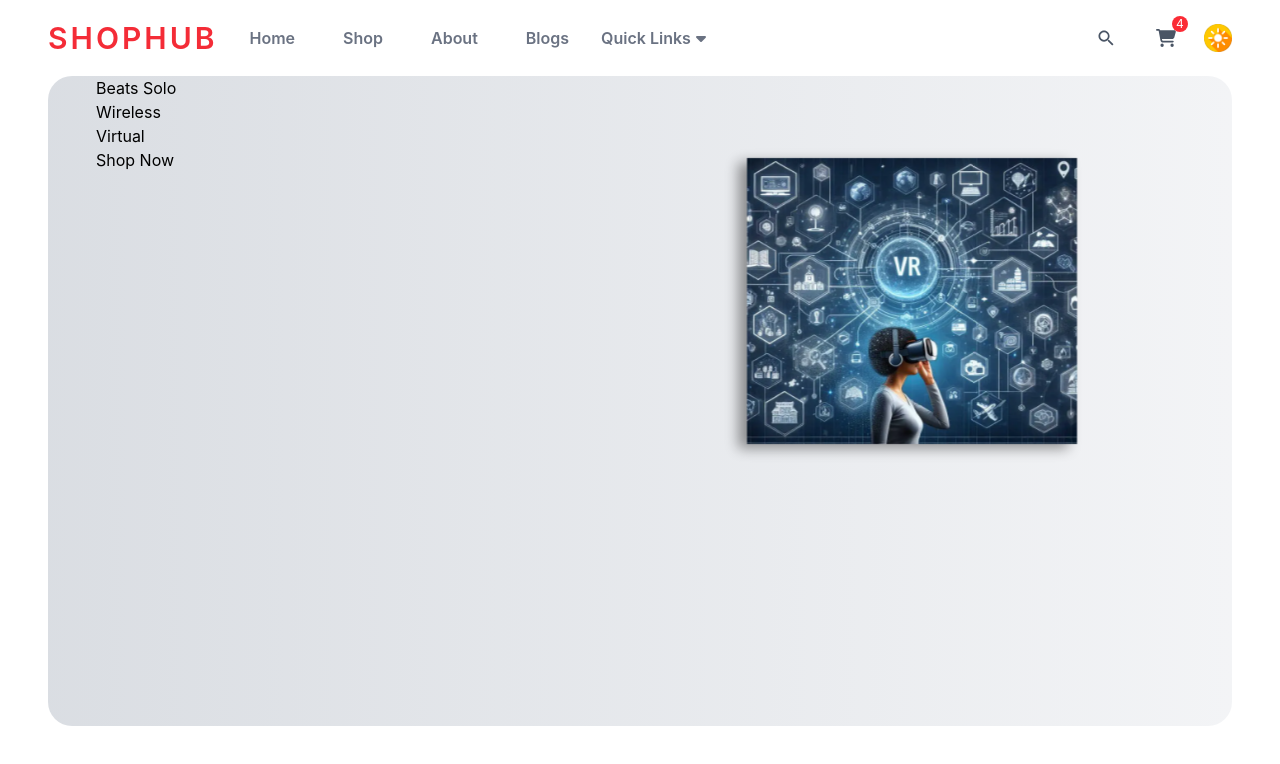
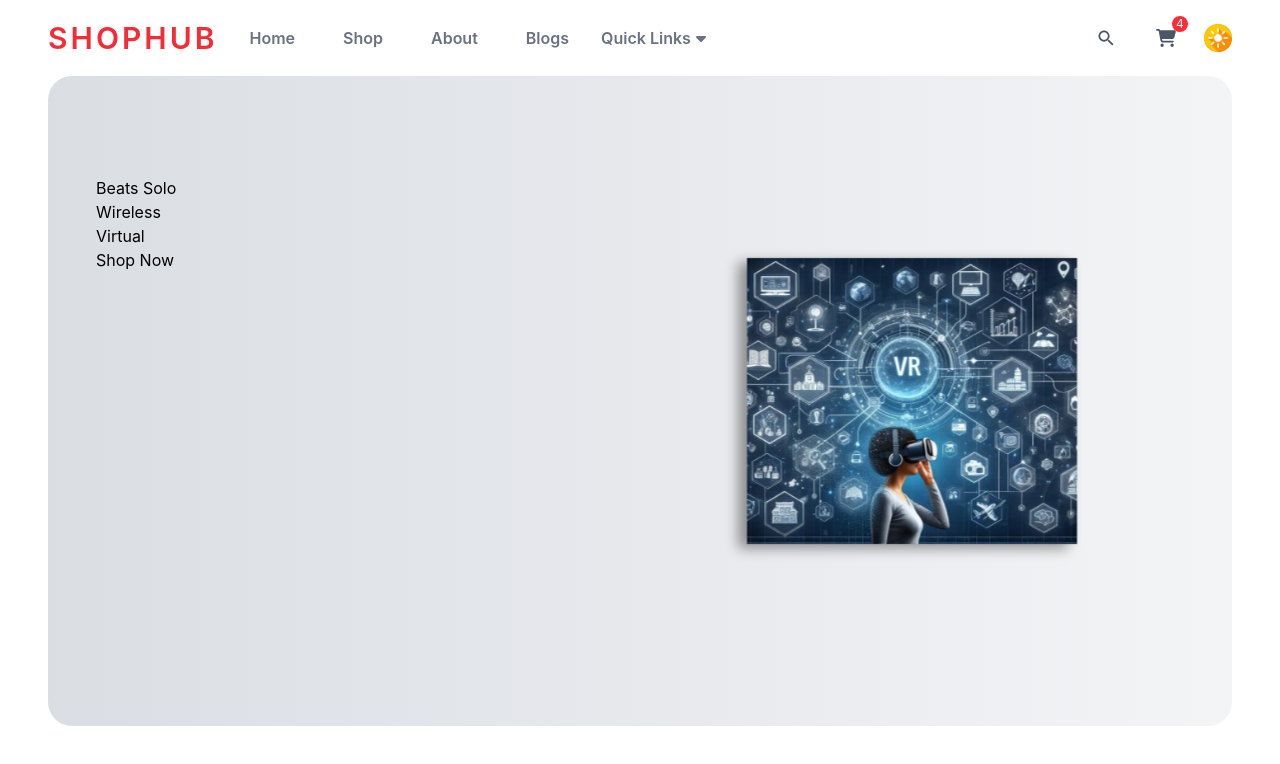
Before and after one commit to kaxadeveloper/Ecommerce, a React (Vite) app: page / in a window 1280 px wide. Shown: the top 764 px of the page. Built offline with nearby package versions, Linux system fonts and the light colour scheme.

Commit message:
add more styles

```diff
--- a/src/components/Hero/Hero.jsx
+++ b/src/components/Hero/Hero.jsx
@@ -48,7 +48,7 @@ const Hero = () => {
 
     return (
         <div className='container'>
-            <div className='overflow-hidden rounded-3xl min-h-[550px] sm:min-h-[650px] hero-bg-color'>
+            <div className='overflow-hidden rounded-3xl min-h-[550px] sm:min-h-[650px] hero-bg-color flex justify-center items-center'>
                 <div className='container pb-8 sm:pb-0'>
                     <Slider {...settings}>
                         {
--- a/src/index.css
+++ b/src/index.css
@@ -30,6 +30,6 @@
 
 @layer utilities {
     .hero-bg-color {
-        @apply bg-gradient-to-r from-gray-300/80 to-gray-100 dark:from-gray-900 dark:to-gray-800;
+        @apply bg-gradient-to-r from-gray-300/80 to-gray-100 dark:from-gray-900 dark:to-gray-800 dark:text-white;
     }
 }
```
